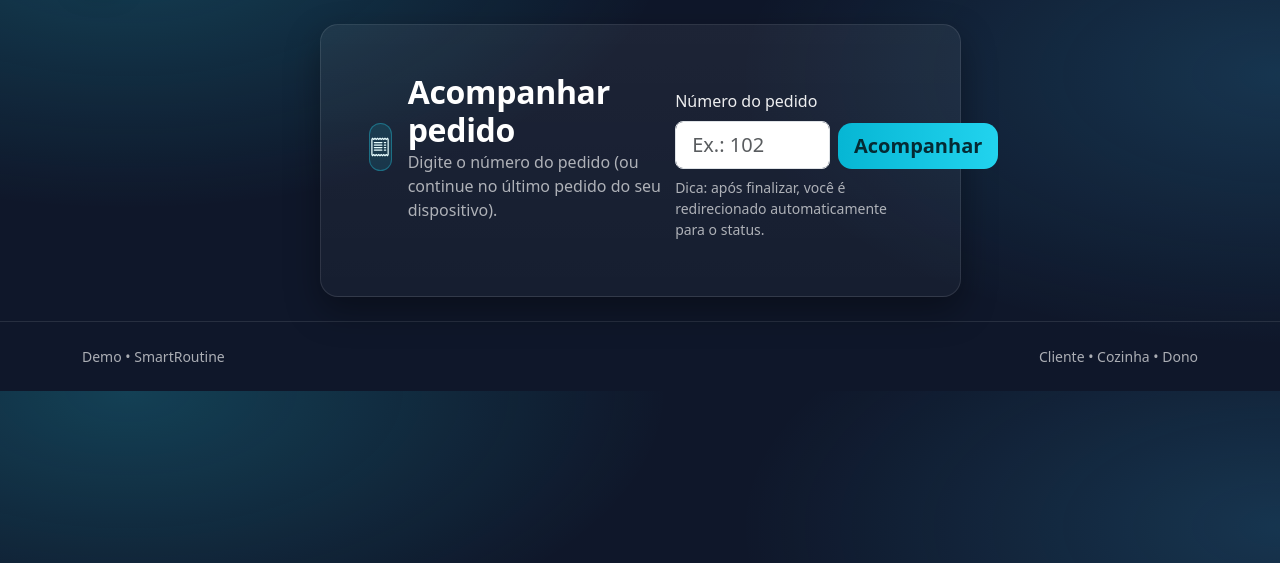
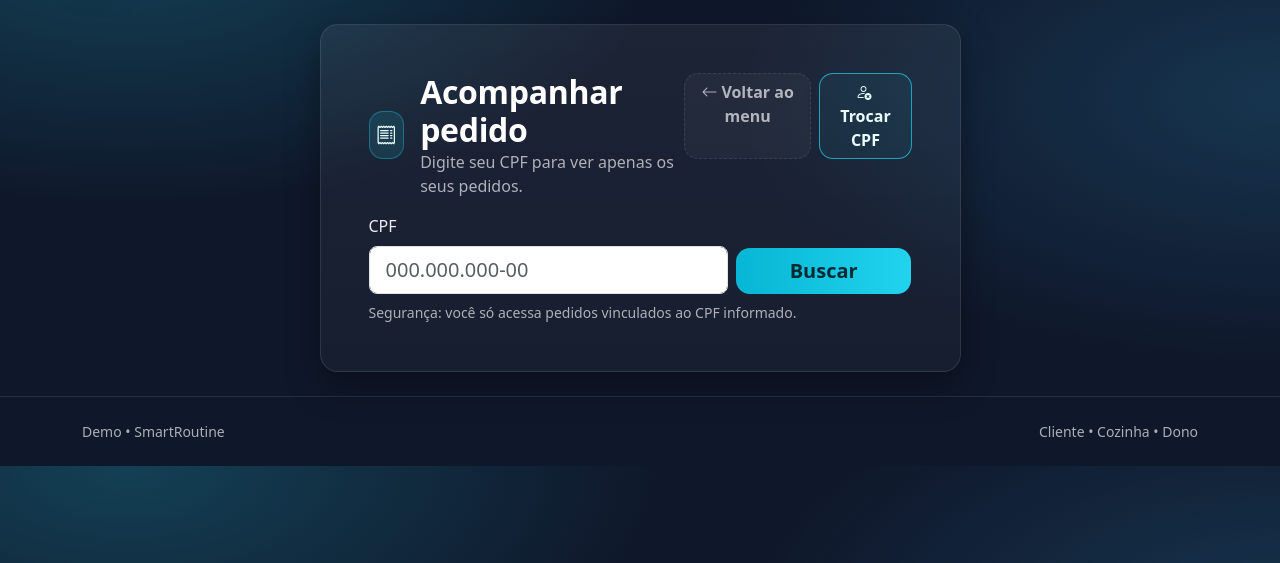
Before and after one commit to BLSalles/SmartRoutine-Kiosk, a Flask app: page /cliente/pedido in a window 1280 px wide. Shown: the part 61-624 px from the top of the page. Run offline with Flask 3, Linux system fonts and the light colour scheme.

Commit message:
SmartKiosk new cliente v1

```diff
--- a/templates/cliente_acompanhar.html
+++ b/templates/cliente_acompanhar.html
@@ -5,32 +5,35 @@
     <div class="card card-panel shadow-soft">
       <div class="card-body p-4 p-lg-5">
         <div class="d-flex align-items-start justify-content-between mb-2">
-  <div class="d-flex align-items-center gap-3">
-          <div class="icon-badge"><i class="bi bi-receipt"></i></div>
-          <div>
-            <h2 class="fw-black mb-0">Acompanhar pedido</h2>
-            <div class="text-white-60">Digite o número do pedido (ou continue no último pedido do seu dispositivo).</div>
+          <div class="d-flex align-items-center gap-3">
+            <div class="icon-badge"><i class="bi bi-receipt"></i></div>
+            <div>
+              <h2 class="fw-black mb-0">Acompanhar pedido</h2>
+              <div class="text-white-60">Digite seu CPF para ver apenas os seus pedidos.</div>
+            </div>
+          </div>
+          <div class="d-flex gap-2">
+            <a class="btn btn-ghost" href="{{ url_for('cliente_menu') }}"><i class="bi bi-arrow-left me-1"></i>Voltar ao menu</a>
+            <form method="post" action="{{ url_for('cliente_sair_cpf') }}" class="d-inline">
+              <button type="submit" class="btn btn-outline-sr"><i class="bi bi-person-x me-1"></i>Trocar CPF</button>
+            </form>
           </div>
         </div>
 
-        {% if last_order_id %}
-          <div class="alert alert-info mt-3">
-            Último pedido neste dispositivo: <b>#{{ last_order_id }}</b>
-            <a class="btn btn-sr btn-sm ms-2" href="{{ url_for('cliente_status', order_id=last_order_id) }}">Ver status</a>
-          </div>
-        {% endif %}
-
-        <form class="mt-3" method="get" action="{{ url_for('cliente_acompanhar') }}">
+        <form class="mt-3" method="post" action="{{ url_for('cliente_acompanhar_buscar') }}">
           <div class="row g-2 align-items-end">
             <div class="col-md-8">
-              <label class="form-label">Número do pedido</label>
-              <input class="form-control form-control-lg" name="id" placeholder="Ex.: 102" inputmode="numeric">
+              <label class="form-label">CPF</label>
+              <input id="cpfSearch" class="form-control form-control-lg" name="customer_cpf"
+                     placeholder="000.000.000-00" inputmode="numeric" maxlength="14" required>
             </div>
             <div class="col-md-4 d-grid">
-              <button class="btn btn-sr btn-lg" type="submit">Acompanhar</button>
+              <button class="btn btn-sr btn-lg" type="submit">Buscar</button>
             </div>
           </div>
-          <div class="form-text text-white-60 mt-2">Dica: após finalizar, você é redirecionado automaticamente para o status.</div>
+          <div class="form-text text-white-60 mt-2">
+            Segurança: você só acessa pedidos vinculados ao CPF informado.
+          </div>
         </form>
 
       </div>
@@ -38,3 +41,19 @@
   </div>
 </div>
 {% endblock %}
+
+{% block scripts %}
+<script>
+  // Máscara CPF: 000.000.000-00
+  const cpf = document.getElementById('cpfSearch');
+  if(cpf){
+    cpf.addEventListener('input', () => {
+      let v = cpf.value.replace(/\D/g,'').slice(0,11);
+      if (v.length > 9) cpf.value = v.replace(/(\d{3})(\d{3})(\d{3})(\d{0,2})/, '$1.$2.$3-$4');
+      else if (v.length > 6) cpf.value = v.replace(/(\d{3})(\d{3})(\d{0,3})/, '$1.$2.$3');
+      else if (v.length > 3) cpf.value = v.replace(/(\d{3})(\d{0,3})/, '$1.$2');
+      else cpf.value = v;
+    });
+  }
+</script>
+{% endblock %}
```
Also changed, not shown: templates/cliente_checkout.html (+31 -2 lines).
